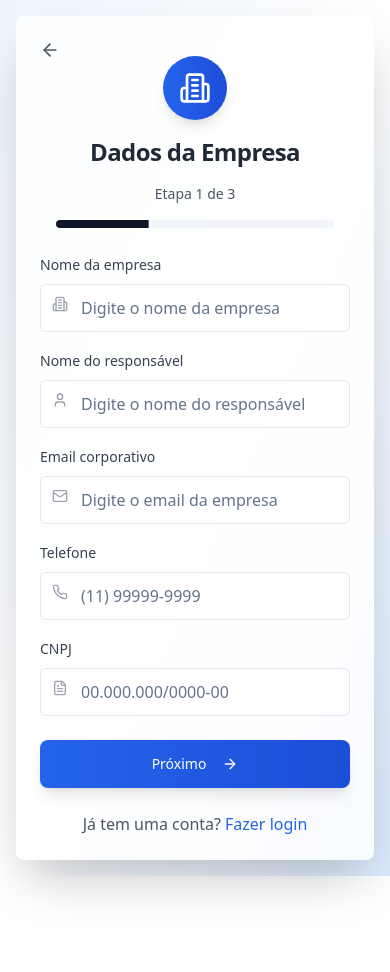
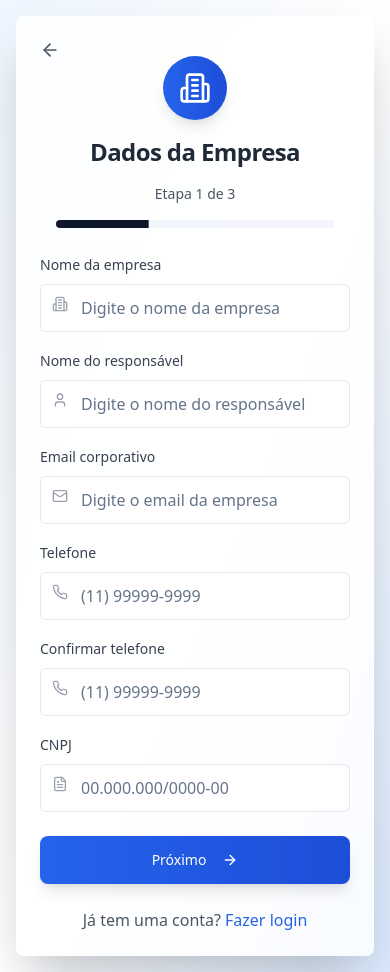
Before and after one commit to OTP-nexus/azul-login-simples-tela, a React (Vite) app: page /register/company in a window 390 px wide. Before the commit the page ends 876 px from the top, so only its background shows below. Built offline with nearby package versions, Linux system fonts and the light colour scheme.

Commit message:
feat: Add phone confirmation input
Adds a phone confirmation input field to the company registration form.

```diff
--- a/src/components/CompanyRegistrationForm.tsx
+++ b/src/components/CompanyRegistrationForm.tsx
@@ -25,6 +25,7 @@ const CompanyRegistrationForm = () => {
     contactName: '',
     email: '',
     phone: '',
+    confirmPhone: '',
     cnpj: '',
     cep: '',
     street: '',
@@ -181,6 +182,25 @@ const CompanyRegistrationForm = () => {
             type="tel"
             placeholder="(11) 99999-9999"
             value={formData.phone}
+            onChange={handleInputChange}
+            className="pl-10 h-12 border-gray-200 focus:border-blue-500 focus:ring-blue-500"
+            required
+          />
+        </div>
+      </div>
+
+      <div className="space-y-2">
+        <Label htmlFor="confirmPhone" className="text-sm font-medium text-gray-700">
+          Confirmar telefone
+        </Label>
+        <div className="relative">
+          <Phone className="absolute left-3 top-3 h-4 w-4 text-gray-400" />
+          <Input
+            id="confirmPhone"
+            name="confirmPhone"
+            type="tel"
+            placeholder="(11) 99999-9999"
+            value={formData.confirmPhone}
             onChange={handleInputChange}
             className="pl-10 h-12 border-gray-200 focus:border-blue-500 focus:ring-blue-500"
             required
```
